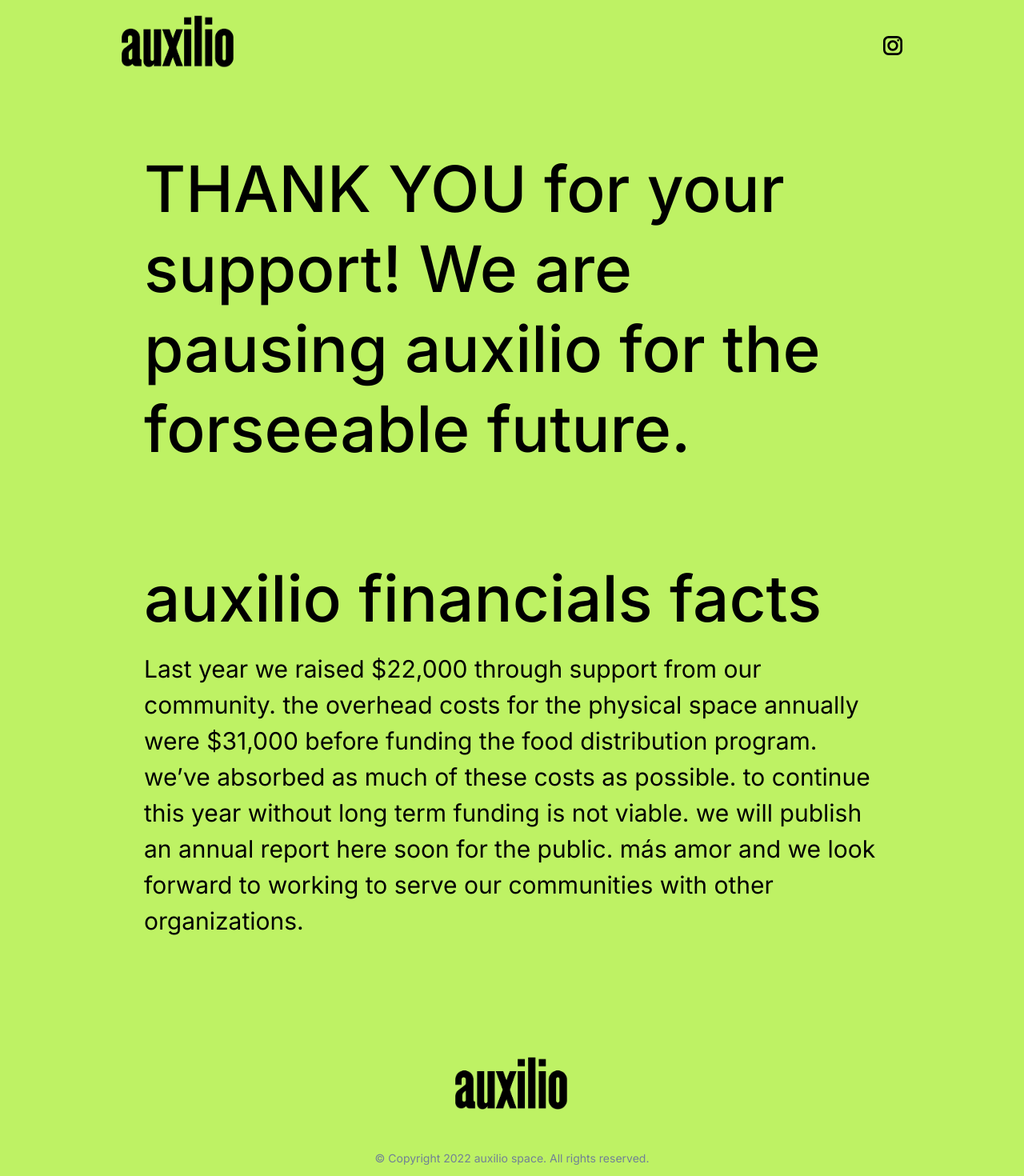
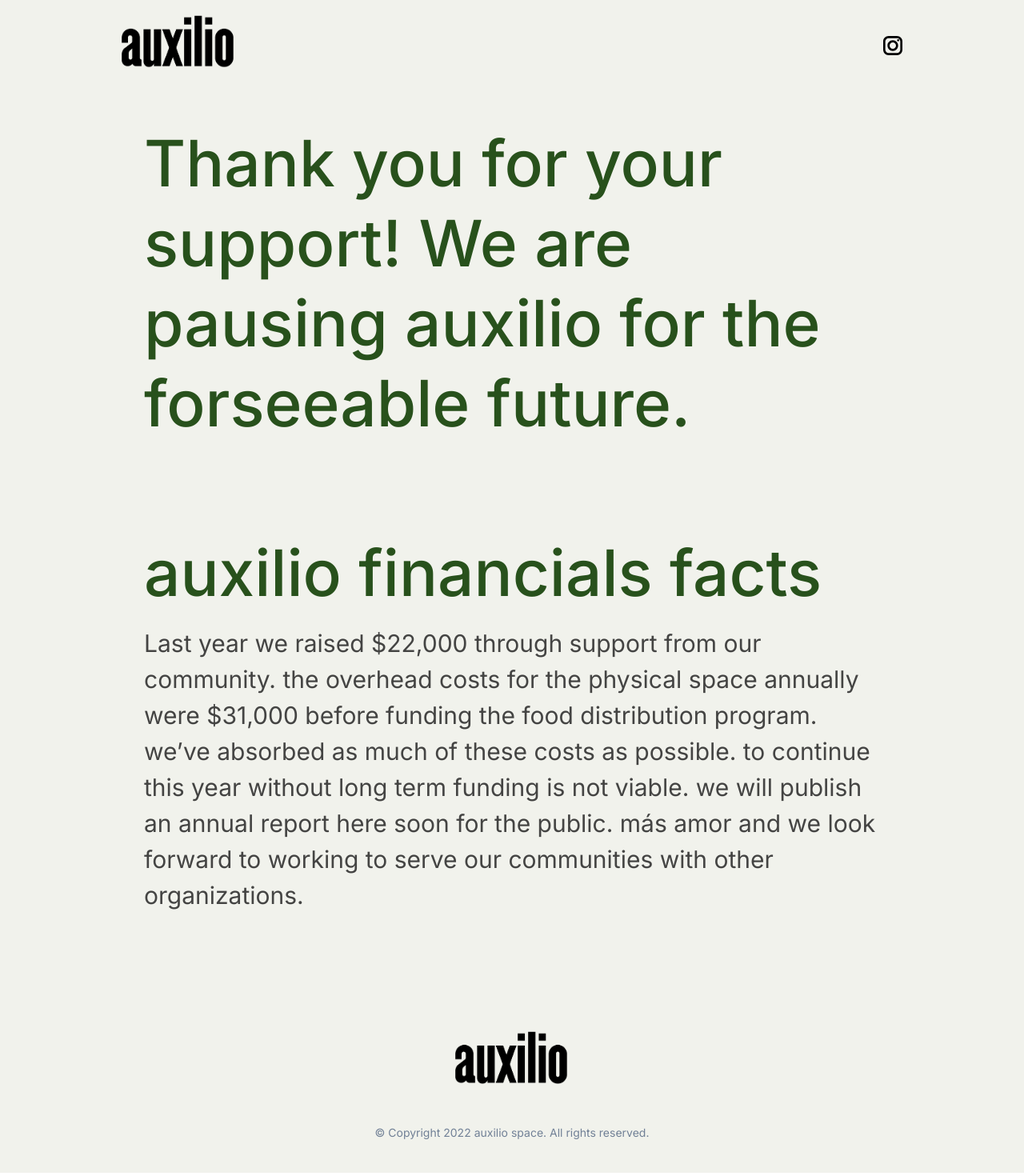
Before and after one commit to haivotrung/auxilio-space, a Next.js app: page / in a window 1280 px wide. Shown: the part 20-1490 px from the top of the page at 80% size. Built offline with nearby package versions, Linux system fonts and the light colour scheme.

Commit message:
updated color way

```diff
--- a/src/layout/Section.tsx
+++ b/src/layout/Section.tsx
@@ -16,12 +16,12 @@
     {(props.title || props.description) && (
       <div className="p-3 mb-12 text-center md:px-10">
         {props.title && (
-          <h2 className="text-5xl font-bold leading-tight text-left text-black md:font-[500] md:text-7xl ">
+          <h2 className="text-5xl font-bold leading-tight text-left text-[#28511c] md:font-[500] md:text-7xl ">
             {props.title}
           </h2>
         )}
         {props.description && (
-          <div className="mt-4 text-2xl text-left text-black md:text-3xl">
+          <div className="mt-4 text-2xl text-left text-[#444443] md:text-3xl">
             {props.description}
           </div>
         )}
--- a/src/templates/Footer.tsx
+++ b/src/templates/Footer.tsx
@@ -5,7 +5,7 @@
 
 const Footer = () => (
   // eslint-disable-next-line react/jsx-no-comment-textnodes
-  <Background color="bg-lime-300">
+  <Background color="bg-[#f1f2ec]">
     <Section>
       <CenteredFooter logo={<Logo xl />}></CenteredFooter>
     </Section>
--- a/src/templates/Hero.tsx
+++ b/src/templates/Hero.tsx
@@ -6,7 +6,7 @@
 import { Logo } from './Logo';
 
 const Hero = () => (
-  <Background color="bg-lime-300">
+  <Background color="bg-[#f1f2ec]">
     <Section yPadding="py-6">
       <NavbarTwoColumns logo={<Logo xl />}>
         <li>
@@ -18,7 +18,7 @@
               width="2rem"
               height="2rem"
             >
-              {' '}
+              {''}
               <path d="M 8 3 C 5.243 3 3 5.243 3 8 L 3 16 C 3 18.757 5.243 21 8 21 L 16 21 C 18.757 21 21 18.757 21 16 L 21 8 C 21 5.243 18.757 3 16 3 L 8 3 z M 8 5 L 16 5 C 17.654 5 19 6.346 19 8 L 19 16 C 19 17.654 17.654 19 16 19 L 8 19 C 6.346 19 5 17.654 5 16 L 5 8 C 5 6.346 6.346 5 8 5 z M 17 6 A 1 1 0 0 0 16 7 A 1 1 0 0 0 17 8 A 1 1 0 0 0 18 7 A 1 1 0 0 0 17 6 z M 12 7 C 9.243 7 7 9.243 7 12 C 7 14.757 9.243 17 12 17 C 14.757 17 17 14.757 17 12 C 17 9.243 14.757 7 12 7 z M 12 9 C 13.654 9 15 10.346 15 12 C 15 13.654 13.654 15 12 15 C 10.346 15 9 13.654 9 12 C 9 10.346 10.346 9 12 9 z" />
             </svg>
           </Link>
@@ -27,8 +27,8 @@
     </Section>
 
     <Section
-      yPadding="pt-10"
-      title="THANK YOU for your support! We are pausing auxilio for the forseeable future."
+      yPadding="pt-2"
+      title="Thank you for your support! We are pausing auxilio for the forseeable future."
       // eslint-disable-next-line react/no-children-prop
       children={undefined}
     />
--- a/tailwind.config.js
+++ b/tailwind.config.js
@@ -13,7 +13,7 @@
       '2xl': '1.5rem',
       '3xl': '1.875rem',
       '4xl': '2.25rem',
-      '5xl': '2.75rem',
+      '5xl': '2.85rem',
       '6xl': '4rem',
       '7xl': '5rem',
       '8xl': '6rem',
```
Also changed, not shown: src/templates/Logo.tsx (+6 -1 lines).
